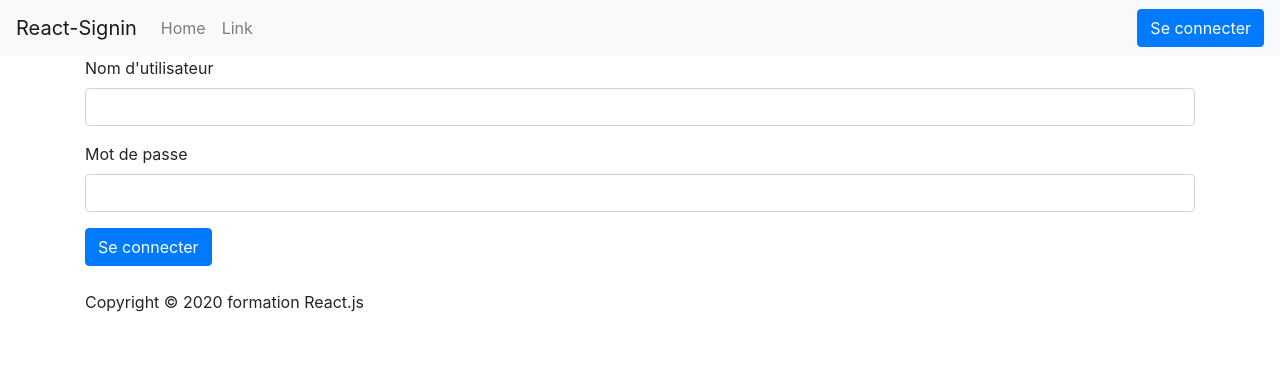
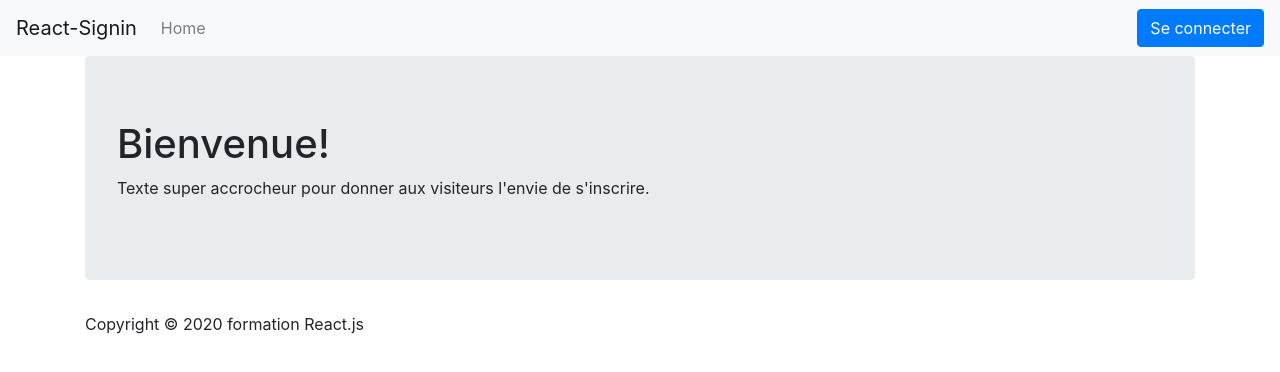
Before and after one commit to Formation-React-js/react-signin, a React (Create React App) app: page / in a window 1280 px wide. Shown: the top 372 px of the page. Built offline with nearby package versions, Linux system fonts and the light colour scheme.

Commit message:
Add router

```diff
--- a/src/App.js
+++ b/src/App.js
@@ -1,12 +1,18 @@
 import React, { useState } from 'react';
 import 'bootstrap/dist/css/bootstrap.min.css';
-import { LoginPage } from './pages';
+import { LoginPage, HomePage } from './pages';
+import { Switch, BrowserRouter, Route } from 'react-router-dom';
 
 const App = () => {
   const [currentUser, setCurrentUser] = useState(null);
 
   return (
-    <LoginPage {...{ currentUser, setCurrentUser }} />
+    <BrowserRouter>
+      <Switch>
+        <Route exact path="/" render={props => <HomePage {...{ ...props, currentUser, setCurrentUser }} />} />
+        <Route exact path="/login" render={props => <LoginPage {...{ ...props, currentUser, setCurrentUser }} />} />
+      </Switch>
+    </BrowserRouter>
   );
 }
 
--- a/src/components/layout/navbar.jsx
+++ b/src/components/layout/navbar.jsx
@@ -1,24 +1,32 @@
 import React from 'react';
 import { Navbar, Button, Nav } from 'react-bootstrap';
+import { Link } from 'react-router-dom';
 
 const CustomNavbar = ({ currentUser, setCurrentUser }) => {
   return (
     <Navbar bg="light" expand="lg">
-      <Navbar.Brand href="#home">React-Signin</Navbar.Brand>
+      <Link to="/">
+        <Navbar.Brand>React-Signin</Navbar.Brand>
+      </Link>
       <Navbar.Toggle aria-controls="basic-navbar-nav" />
       <Navbar.Collapse id="basic-navbar-nav">
         <Nav className="mr-auto">
-          <Nav.Link href="#home">Home</Nav.Link>
-          <Nav.Link href="#link">Link</Nav.Link>
+          <Link className="nav-link" to="/">
+            Home
+          </Link>
         </Nav>
         <Nav>
           {currentUser === null ?
-            <Button variant="primary">
-              Se connecter
-            </Button>
+            <Link to="/login">
+              <Button variant="primary">
+                Se connecter
+              </Button>
+            </Link>
           :
             <>
-              <Nav.Link>{currentUser.username}</Nav.Link>
+              <Link className="nav-link" to="/profile">
+                {currentUser.username}
+              </Link>
               <Button variant="secondary" onClick={() => setCurrentUser(null)}>
                 Se déconnecter
               </Button>
--- a/src/components/login-form.jsx
+++ b/src/components/login-form.jsx
@@ -1,11 +1,16 @@
 import React, { useState } from 'react';
 import { Form, Button, Alert } from 'react-bootstrap';
 import { fakeLogin } from '../utils';
+import { Redirect } from 'react-router-dom';
 
-const LoginForm = ({ setCurrentUser }) => {
+const LoginForm = ({ currentUser, setCurrentUser }) => {
   const [username, setUsername] = useState('');
   const [password, setPassword] = useState('');
   const [errorMessage, setErrorMessage] = useState('');
+
+  if (currentUser !== null) {
+    return <Redirect to="/" />;
+  }
 
   return (
     <Form
--- a/src/pages/home.jsx
+++ b/src/pages/home.jsx
@@ -2,15 +2,17 @@ import React from 'react';
 import { Jumbotron } from 'react-bootstrap';
 import { Layout } from '../components';
 
-const HomePage = ({ currentUser }) => {
+const HomePage = ({ currentUser, setCurrentUser }) => {
   return (
-    <Layout>
+    <Layout
+      {...{ currentUser, setCurrentUser }}
+    >
       <Jumbotron>
         <h1>
           {currentUser === null ?
             'Bienvenue!'
           :
-            `Bienvenue, ${currentUser}!`
+            `Bienvenue, ${currentUser.name}!`
           }
         </h1>
         <p>
```
